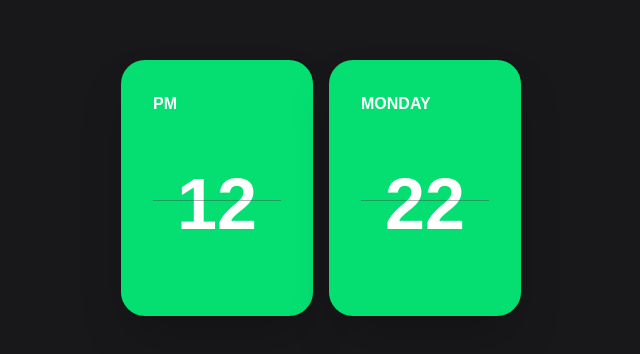
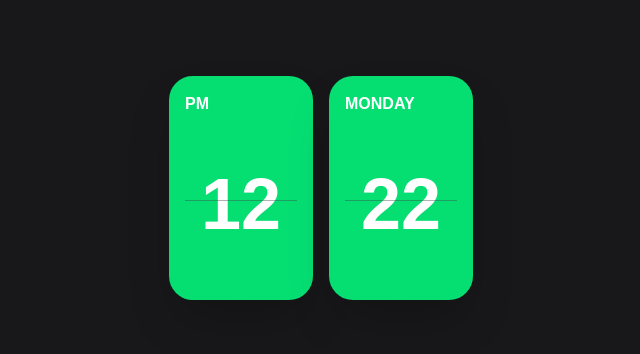
Before and after one commit to minhyeong-jang/playground, a Next.js app: page /notion/time in a window 1280 px wide. Shown: the part 212-566 px from the top of the page, without its empty margins (319-959 px from the left). Built offline with nearby package versions, Linux system fonts and the light colour scheme.

Commit message:
Fix Padding

```diff
--- a/src/app/notion/time/page.tsx
+++ b/src/app/notion/time/page.tsx
@@ -27,7 +27,7 @@ const FlipCard = ({ value, label }: { value: string; label: string }) => {
   }, [value, topValue]);
 
   return (
-    <div className="bg-green-400 rounded-3xl p-8 w-48 h-64 flex flex-col shadow-2xl relative">
+    <div className="bg-green-400 rounded-3xl p-4 w-36 h-56 flex flex-col shadow-2xl relative">
       <div className="text-white text-md font-bold opacity-100 text-left">
         {label}
       </div>
```
